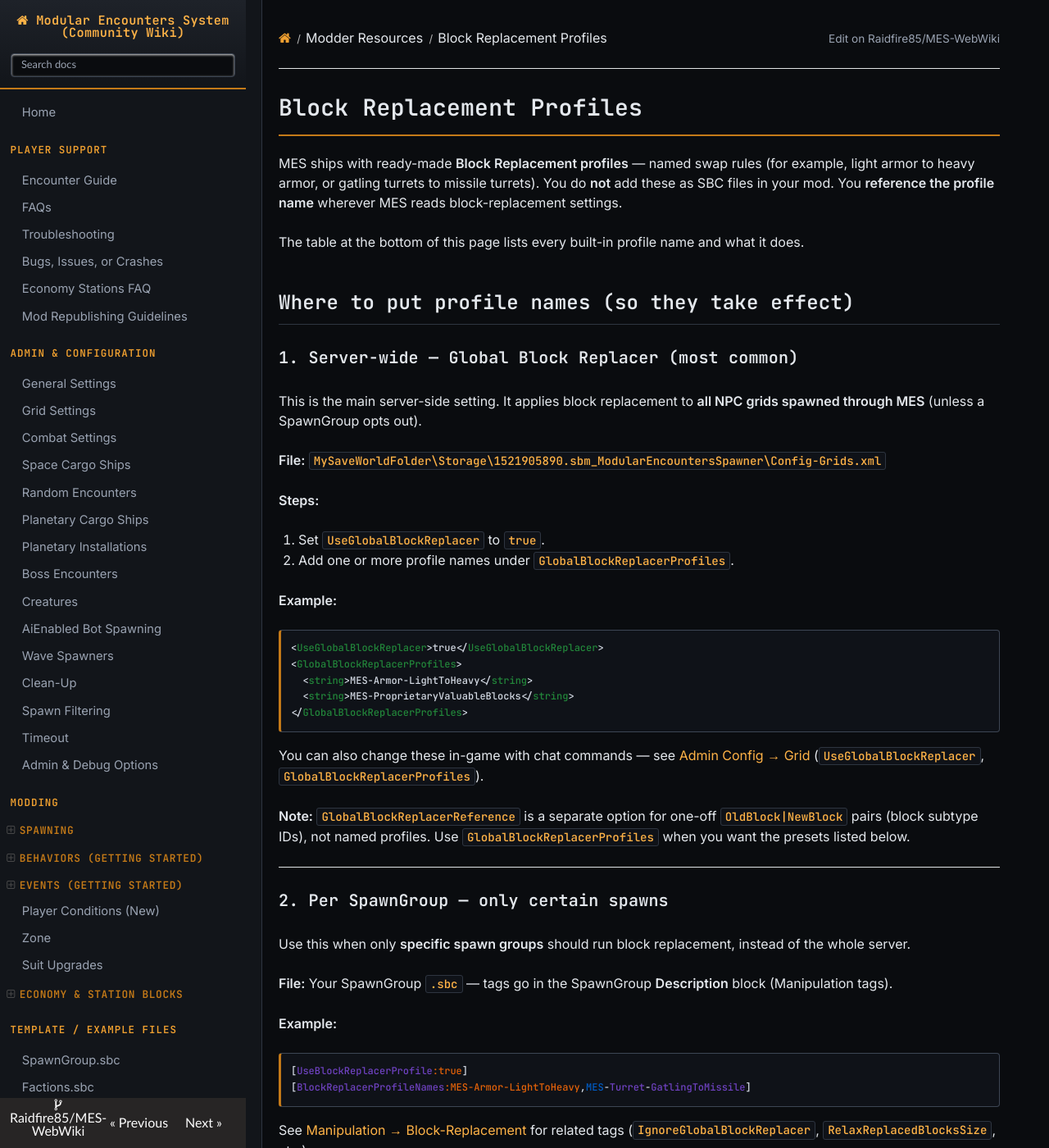
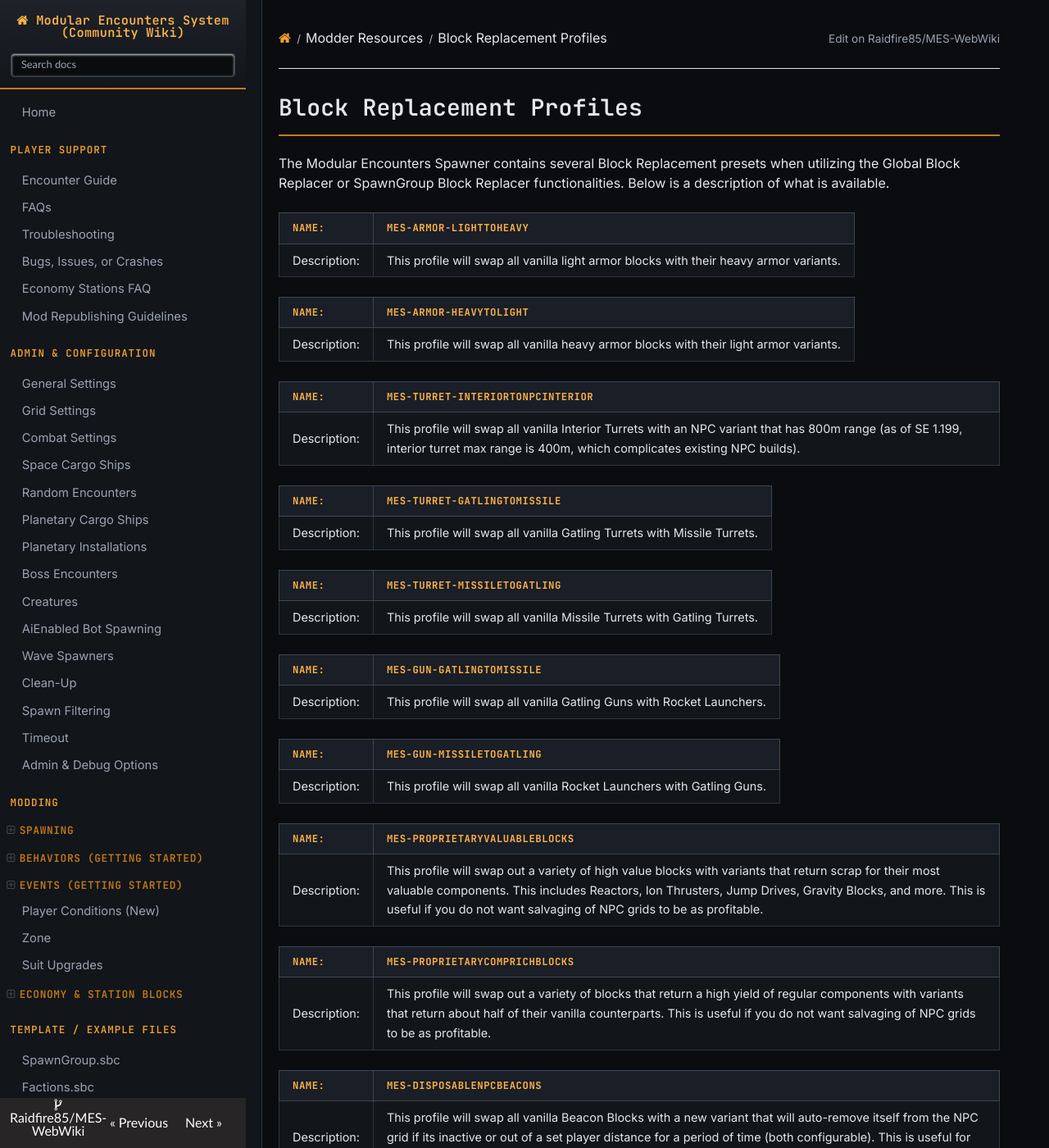
Before and after one commit to Raidfire85/MES-WebWiki, an MkDocs documentation site: the page built from docs/Block-Replacement-Profiles.md, in a window 1280 px wide and 1400 px high. Shown: the whole window at 82% size. Built offline with MkDocs 1.6.1, drawn with Linux system fonts in a browser that asks for light colours; nearby versions of some CDN libraries; some of the changed text lies outside the part shown.

Commit message:
chore(wiki): sync docs from MES source

````diff
--- a/docs/Block-Replacement-Profiles.md
+++ b/docs/Block-Replacement-Profiles.md
@@ -1,87 +1,5 @@
 # Block Replacement Profiles
-
-MES ships with ready-made **Block Replacement profiles** — named swap rules (for example, light armor to heavy armor, or gatling turrets to missile turrets). You do **not** add these as SBC files in your mod. You **reference the profile name** wherever MES reads block-replacement settings.
-
-The table at the bottom of this page lists every built-in profile name and what it does.
-
-## Where to put profile names (so they take effect)
-
-### 1. Server-wide — Global Block Replacer (most common)
-
-This is the main server-side setting. It applies block replacement to **all NPC grids spawned through MES** (unless a SpawnGroup opts out).
-
-**File:** `MySaveWorldFolder\Storage\1521905890.sbm_ModularEncountersSpawner\Config-Grids.xml`
-
-**Steps:**
-
-1. Set `UseGlobalBlockReplacer` to `true`.
-2. Add one or more profile names under `GlobalBlockReplacerProfiles`.
-
-**Example:**
-
-```xml
-<UseGlobalBlockReplacer>true</UseGlobalBlockReplacer>
-<GlobalBlockReplacerProfiles>
-  <string>MES-Armor-LightToHeavy</string>
-  <string>MES-ProprietaryValuableBlocks</string>
-</GlobalBlockReplacerProfiles>
-```
-
-You can also change these in-game with chat commands — see [Admin Config → Grid](AdminConfig_Grid.md) (`UseGlobalBlockReplacer`, `GlobalBlockReplacerProfiles`).
-
-**Note:** `GlobalBlockReplacerReference` is a separate option for one-off `OldBlock|NewBlock` pairs (block subtype IDs), not named profiles. Use `GlobalBlockReplacerProfiles` when you want the presets listed below.
-
----
-
-### 2. Per SpawnGroup — only certain spawns
-
-Use this when only **specific spawn groups** should run block replacement, instead of the whole server.
-
-**File:** Your SpawnGroup `.sbc` — tags go in the SpawnGroup **Description** block (Manipulation tags).
-
-**Example:**
-
-```
-[UseBlockReplacerProfile:true]
-[BlockReplacerProfileNames:MES-Armor-LightToHeavy,MES-Turret-GatlingToMissile]
-```
-
-See [Manipulation → Block-Replacement](Manipulation.md#Block-Replacement) for related tags (`IgnoreGlobalBlockReplacer`, `RelaxReplacedBlocksSize`, etc.).
-
-If the global server setting is enabled, a SpawnGroup can skip it with:
-
-```
-[IgnoreGlobalBlockReplacer:true]
-```
-
----
-
-### 3. Shipyard terminal — player-paid block swap
-
-For NPC shipyards that let players pay to replace blocks using preset rules:
-
-**File:** Your Shipyard profile EntityComponent SBC (see [Shipyard Profile](Shipyard-Profile.md)).
-
-**Example:**
-
-```
-[AllowCustomReplacement:true]
-[BlockReplacementProfileIds:MES-ProprietaryValuableBlocks]
-```
-
----
-
-## Built-in vs custom profiles
-
-| What you want | What to do |
-|:----|:----|
-| Use an MES preset from the table below | Reference its **Name** in one of the places above — no extra SBC required. |
-| Define your own swap rules | Create a Block Replacement profile SBC with `[MES Block Replacement]` and tags like `OldBlock` / `NewBlock` / `Limit`. See [Block Replacement](Block-Replacement.md). Then reference your profile's **SubtypeId** the same way as the built-in names. |
-| Swap one block pair on a single SpawnGroup | Use `[UseBlockReplacer:true]` with `[ReplaceBlockOld:…]` and `[ReplaceBlockNew:…]` on that SpawnGroup instead of a named profile. See [Manipulation](Manipulation.md#Block-Replacement). |
-
----
-
-## Available profiles
+The Modular Encounters Spawner contains several Block Replacement presets when utilizing the Global Block Replacer or SpawnGroup Block Replacer functionalities. Below is a description of what is available.
 
 |Name:|MES-Armor-LightToHeavy|
 |:----|:----|
````
